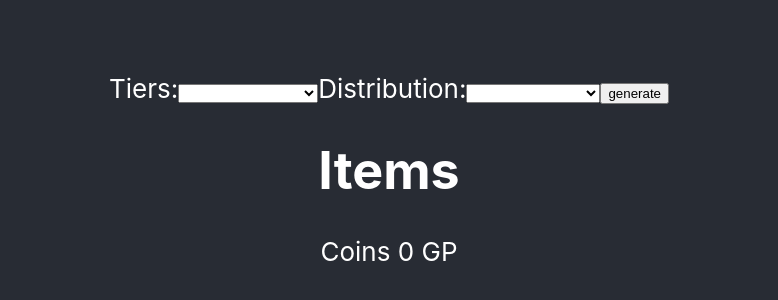
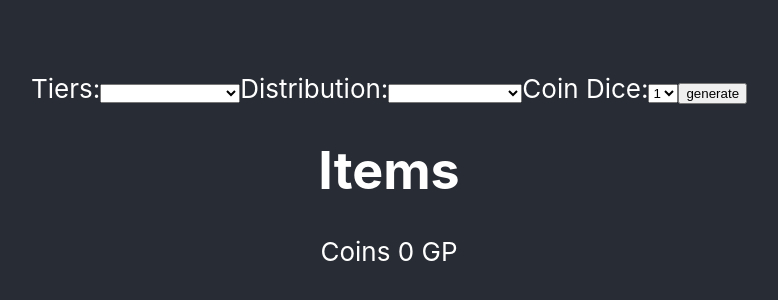
Before and after one commit to mvillaronga/treasure-generator, a React (Create React App) app: page / in a window 1280 px wide. Shown: the part 204-504 px from the top of the page, without its empty margins (251-1029 px from the left). Built offline with nearby package versions, Linux system fonts and the light colour scheme.

Commit message:
handles coin selection

```diff
--- a/src/GeneratorController.js
+++ b/src/GeneratorController.js
@@ -15,8 +15,8 @@ class GeneratorController extends React.Component {
     this.handleParamsChanged = this.handleParamsChanged.bind(this)
   }
 
-  handleParamsChanged = (tier, dist) => {
-    var t = rollTreasure(tiers[tier], 1, 2, distribution[dist])
+  handleParamsChanged = (tier, dist, dice) => {
+    var t = rollTreasure(tiers[tier], dice, distribution[dist])
     this.setState({treasure:t})
   }
 
--- a/src/ParamsForm.js
+++ b/src/ParamsForm.js
@@ -7,24 +7,30 @@ class ParamsForm extends React.Component {
     this.state = {
       tier: -1,
       distribution: -1,
-      dice: 0
+      dice: 1
     }
 
     this.handleInputChange = this.handleInputChange.bind(this)
     this.handleSubmit = this.handleSubmit.bind(this)
 
-    this.tier_select = tiers.map((item, idx) =>
-      <option value={idx} key={idx}>{item.title} ({item.start} - {item.end})</option>
-    )
-    this.dist_select = distribution.map((item, idx) =>
-      <option value={idx} key={idx}>{item.name}</option>
-    )
+    this.dice_select = this.setDice(1)
+  }
+
+  setDice(cnt) {
+    return [...Array(cnt)].map((item, idx) => <option value={idx + 1} key={idx + 1 }>{idx + 1}</option>)
   }
 
   handleInputChange(event) {
     const target = event.target;
-    const value = target.type === 'checkbox' ? target.checked : target.value;
     const name = target.name;
+    const value =  target.value;
+
+    if (target.name === 'tier') {
+      this.dice_select = this.setDice(tiers[target.value].dice)
+      this.setState({
+        'dice': 1    });
+      }
+
     this.setState({
       [name]: value    });
   }
@@ -32,7 +38,7 @@ class ParamsForm extends React.Component {
   handleSubmit(event) {
     event.preventDefault();
     console.log("this.handleSubmit")
-    this.props.onParamsChanged(this.state.tier, this.state.distribution)
+    this.props.onParamsChanged(this.state.tier, this.state.distribution, this.state.dice)
   }
 
   render() {
@@ -46,7 +52,7 @@ class ParamsForm extends React.Component {
           onChange={this.handleInputChange}>
 
         <option value="-1"></option>
-          {this.tier_select}
+          {tiers.map((item, idx) => <option value={idx} key={idx}>{item.title} ({item.start} - {item.end})</option>)}
         </select>
       </label>
 
@@ -57,9 +63,25 @@ class ParamsForm extends React.Component {
           name="distribution"
           onChange={this.handleInputChange}>
           <option value="-1"></option>
-          {this.dist_select}
+          {distribution.map((item, idx) => <option value={idx} key={idx}>{item.name}</option>)}
         </select>
       </label>
+      {
+              console.log(this.state.tier)
+          }
+      <label>
+        Coin Dice:
+        <select
+          value={this.state.dice}
+          name="dice"
+          onChange={this.handleInputChange}>
+          {
+            // no idea why I can't access state and render the array here
+            this.dice_select
+          }
+        </select>
+      </label>
+
 
       <input type="submit" value="generate" />
     </form>
--- a/src/treasure.js
+++ b/src/treasure.js
@@ -30,11 +30,12 @@ export var distribution = [
   {name:"No Art",           types:['TG','TG','TG','GEM','GEM','GEM']}
 ]
 
-export function rollTreasure(tier, coinsDice, objectDice, dist) {
+export function rollTreasure(tier, coinsDice, dist) {
   console.log('roll treasure')
   var treasure = {}
+  treasure.coins = rollSum(coinsDice) * tier.coin
 
-  treasure.coins = rollSum(coinsDice) * tier.coin
+  var objectDice = tier.dice - coinsDice
   treasure.items = Array(rollSum(objectDice)).fill().map( () => makeItem(tier, dist))
 
   return treasure
```
